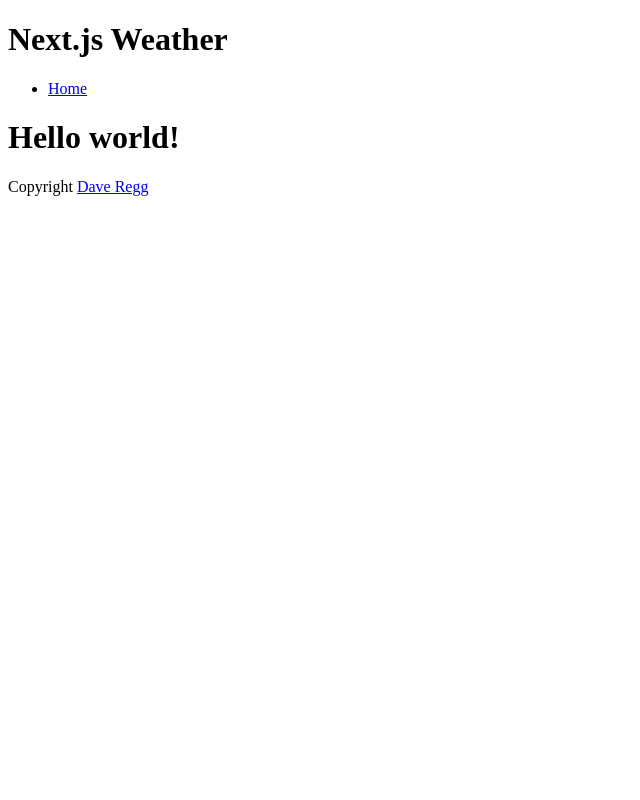
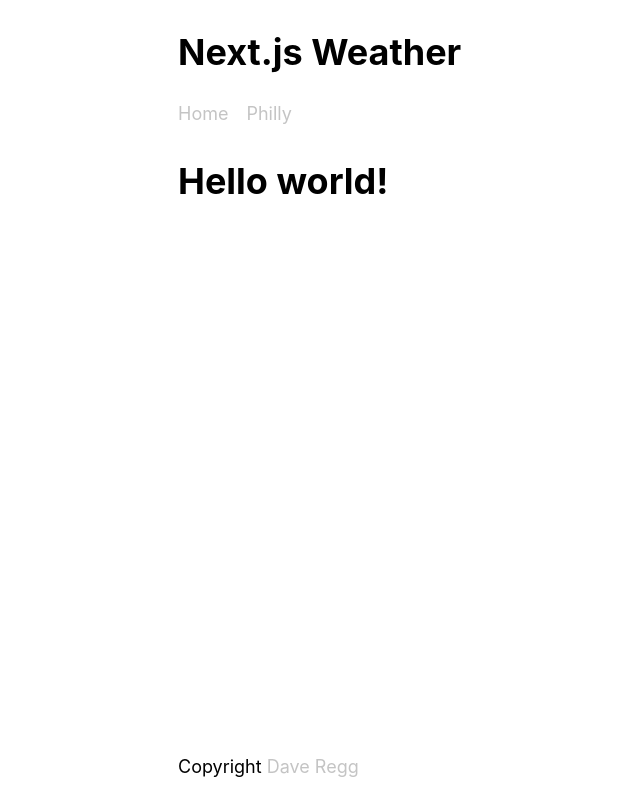
Before and after one commit to drregg6/nextjs-weather, a Next.js app: page / in a window 1280 px wide. Shown: the whole page, without its empty margins (0-640 px from the left). Built offline with nearby package versions, Linux system fonts and the light colour scheme.

Commit message:
Created a Philly Weather page

```diff
--- a/components/header.js
+++ b/components/header.js
@@ -1,12 +1,15 @@
 import Link from 'next/link';
+
+import headerStyles from './header.module.scss';
 
 export default function Header() {
   return (
-    <header>
+    <header className={headerStyles.header}>
       <h1>Next.js Weather</h1>
       <nav>
         <ul>
           <li><Link href="/"><a>Home</a></Link></li>
+          <li><Link href="/philly"><a>Philly</a></Link></li>
         </ul>
       </nav>
     </header>
--- /dev/null
+++ b/components/header.module.scss
@@ -0,0 +1,24 @@
+.header {
+  width: 100%;
+
+  h1 {
+    margin-bottom: 1rem;
+  }
+  nav {
+
+    ul {
+      padding: 0;
+      margin: 0;
+      list-style: none;
+
+      display: flex;
+
+      li {
+        margin-right: 1rem;
+      }
+      li:last-child {
+        margin-right: 0;
+      }
+    }
+  }
+}
--- a/components/layout.js
+++ b/components/layout.js
@@ -1,16 +1,22 @@
 import Head from 'next/head';
+import layoutStyles from './layout.module.scss'
 
 import Header from './header';
 import Footer from './footer';
 
-const Layout = (props) => {
+export const author = 'Dave Regg';
+export const siteTitle = 'Next.js Weather App';
+
+const Layout = props => {
   return (
-    <div>
+    <div className={layoutStyles.container}>
       <Head>
         <title>Weather App</title>
       </Head>
-      <Header />
-      {props.children}
+      <div className={layoutStyles.content}>
+        <Header />
+        {props.children}
+      </div>
       <Footer />
     </div>
   )
--- /dev/null
+++ b/components/layout.module.scss
@@ -0,0 +1,15 @@
+.container {
+  max-width: 960px;
+  min-height: 100vh;
+  padding: 0 1rem;
+  // margin: 3rem auto 6rem;
+  margin: 0 auto;
+
+
+  display: flex;
+  flex-direction: column;
+}
+
+.content {
+  flex-grow: 1;
+}
--- /dev/null
+++ b/next.config.js
@@ -0,0 +1,7 @@
+const path = require('path');
+
+module.exports = {
+  sassOptions: {
+    includePaths: [path.join(__dirname, 'styles')]
+  }
+}
--- /dev/null
+++ b/pages/_app.js
@@ -0,0 +1,5 @@
+import '../styles/global.scss';
+
+export default function App({ Component, pageProps }) {
+  return <Component {...pageProps} />
+}
--- /dev/null
+++ b/styles/global.scss
@@ -0,0 +1,21 @@
+html,
+body {
+  padding: 0;
+  margin: 0;
+  font-family: -apple-system, BlinkMacSystemFont, Segoe UI, Roboto, Oxygen, Ubuntu,
+    Cantarell, Fira Sans, Droid Sans, Helvetica Neue, sans-serif;
+  line-height: 1.6;
+  font-size: 18px;
+}
+
+* {
+  box-sizing: border-box;
+}
+
+a {
+  text-decoration: none;
+  color: #c4c4c4;
+}
+a:hover {
+  color: #9a9a9a;
+}
```
Also changed, not shown: pages/philly.js (added, +25 -0 lines), 1 other file (tests, documents, lock files or other folders).
